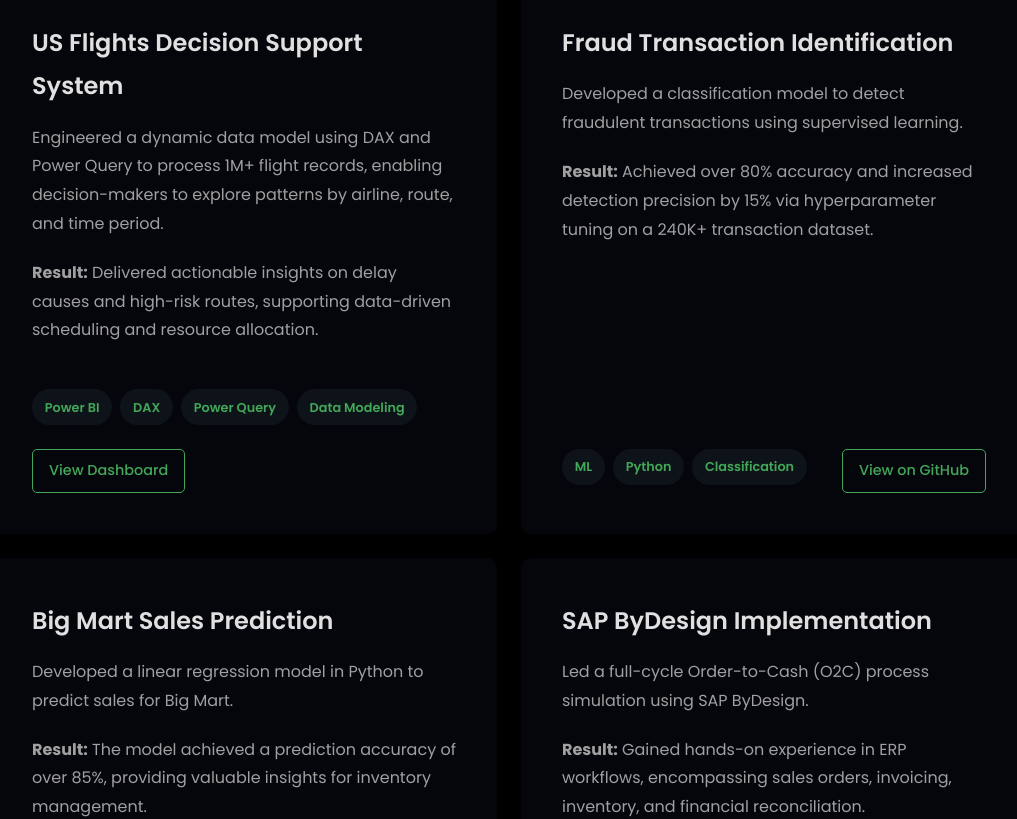
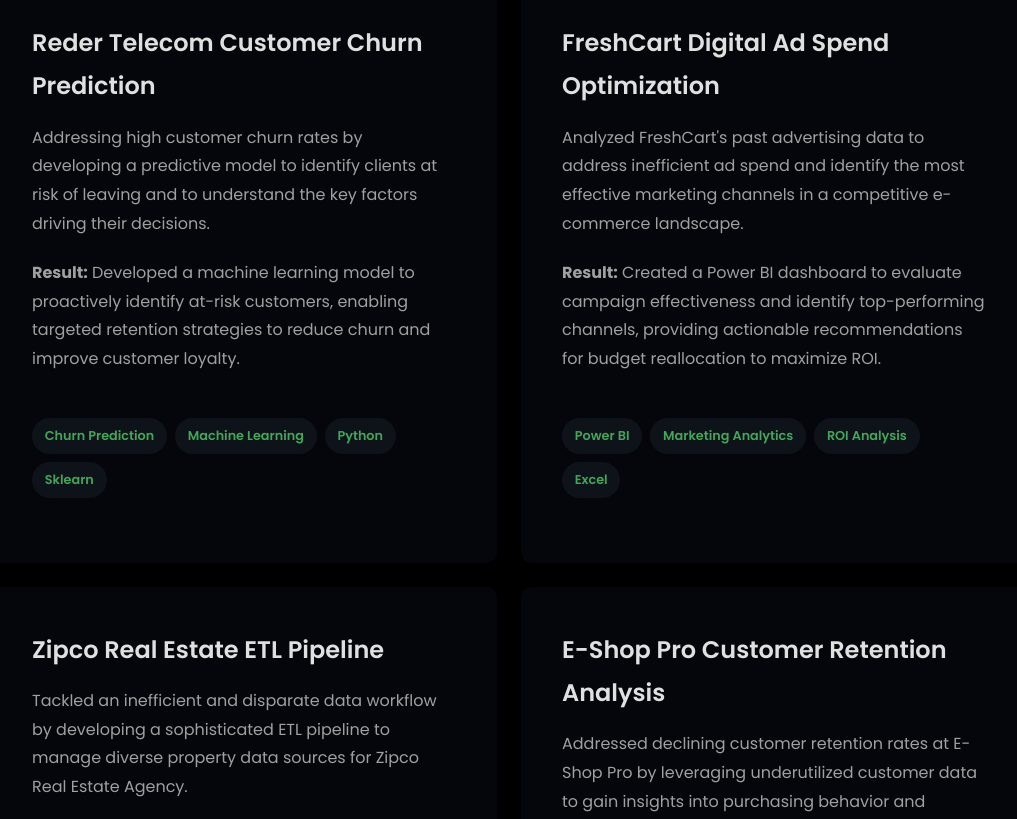
Before and after one commit to Pravesh-Rana/portfolio, a React (Create React App) app: page / in a window 1280 px wide. Shown: the part 3720-4539 px from the top of the page, without its empty margins (131-1148 px from the left). Built offline with nearby package versions, Linux system fonts and the light colour scheme.

Commit message:
Add four new projects to the portfolio section

```diff
--- a/src/App.js
+++ b/src/App.js
@@ -1,3 +1,4 @@
+import React from 'react'; // Corrected: Removed useState as it's no longer needed
 import { useInView } from 'react-intersection-observer';
 
 // --- UPDATED ICON IMPORTS ---
@@ -35,7 +36,6 @@
   </header>
 );
 
-// --- UPDATED HOME COMPONENT WITH NEW ICONS ---
 const Home = () => (
   <section id="home" className="home">
     <img src="/profile-photo.jpg" alt="Pravesh Rana" className="home-img" />
@@ -49,7 +49,6 @@
         <a href="/Pravesh_Rana_Resume.pdf" target="_blank" rel="noopener noreferrer" className="btn">Download Resume</a>
       </div>
       <div className="home-socials">
-        {/* --- ICONS HAVE BEEN REPLACED HERE --- */}
         <a href="mailto:ranapravesh30@gmail.com" aria-label="Email"><FaEnvelope /></a>
         <a href="https://www.linkedin.com/in/pravesh-rana/" target="_blank" rel="noopener noreferrer" aria-label="LinkedIn"><FaLinkedin /></a>
         <a href="https://github.com/Pravesh-Rana" target="_blank" rel="noopener noreferrer" aria-label="GitHub"><FaGithub /></a>
@@ -232,12 +231,75 @@
     { title: "Business Analyst", company: "Shree Construction Company", duration: "Dec 2023 - July 2024", description: "Conducted data-driven analysis to optimize project costs and resource allocation. Managed tenders, securing 3 high-value contracts worth $2M+ and enhancing project profitability by almost 15%.", tags: ["Data Analysis", "Financial Modelling", "Cost Optimization"] },
     { title: "Analyst Intern", company: "Emerzin Media", duration: "Jul 2023 – Nov 2023", description: "Designed data visualization dashboards to track real-time sales performance, contributing to surpassing sales goals by 30%. Revised e-commerce marketing strategy using targeted Google Ads.", tags: ["Data Visualization", "Sales Analytics", "Digital Marketing", "Google Ads"] },
 ];
+
+// --- THIS IS THE UPDATED PROJECTS DATA ARRAY ---
 const projectsData = [
-    { title: "US Flights Decision Support System", description: "Engineered a dynamic data model using DAX and Power Query to process 1M+ flight records, enabling decision-makers to explore patterns by airline, route, and time period.", outcome: "Delivered actionable insights on delay causes and high-risk routes, supporting data-driven scheduling and resource allocation.", tags: ["Power BI", "DAX", "Power Query", "Data Modeling"], githubLink: "", powerBiLink: "https://app.powerbi.com/view?r=eyJrIjoiNmZhMjE2YzYtZTY3Yi00ZDBiLWI5NDQtZWQxYmNmMzQ5MTFmIiwidCI6IjQyMGVjNTg5LWE4NjYtNGFkMC05YTU3LWU2MDQ5ZTBkM2JjMCIsImMiOjh9" },
-    { title: "Fraud Transaction Identification", description: "Developed a classification model to detect fraudulent transactions using supervised learning.", outcome: "Achieved over 80% accuracy and increased detection precision by 15% via hyperparameter tuning on a 240K+ transaction dataset.", tags: ["ML", "Python", "Classification"], githubLink: "https://github.com/Pravesh-Rana", powerBiLink: "" },
-    { title: "Big Mart Sales Prediction", description: "Developed a linear regression model in Python to predict sales for Big Mart.", outcome: "The model achieved a prediction accuracy of over 85%, providing valuable insights for inventory management.", tags: ["ML", "Python", "Regression"], githubLink: "https://github.com/Pravesh-Rana", powerBiLink: "" },
-    { title: "SAP ByDesign Implementation", description: "Led a full-cycle Order-to-Cash (O2C) process simulation using SAP ByDesign.", outcome: "Gained hands-on experience in ERP workflows, encompassing sales orders, invoicing, inventory, and financial reconciliation.", tags: ["SAP", "ERP", "Business Process"], githubLink: "", powerBiLink: "" },
+    {
+      title: "Reder Telecom Customer Churn Prediction",
+      description: "Addressing high customer churn rates by developing a predictive model to identify clients at risk of leaving and to understand the key factors driving their decisions.",
+      outcome: "Developed a machine learning model to proactively identify at-risk customers, enabling targeted retention strategies to reduce churn and improve customer loyalty.",
+      tags: ["Churn Prediction", "Machine Learning", "Python", "Sklearn"],
+      githubLink: "",
+      powerBiLink: ""
+    },
+    {
+      title: "FreshCart Digital Ad Spend Optimization",
+      description: "Analyzed FreshCart's past advertising data to address inefficient ad spend and identify the most effective marketing channels in a competitive e-commerce landscape.",
+      outcome: "Created a Power BI dashboard to evaluate campaign effectiveness and identify top-performing channels, providing actionable recommendations for budget reallocation to maximize ROI.",
+      tags: ["Power BI", "Marketing Analytics", "ROI Analysis", "Excel"],
+      githubLink: "",
+      powerBiLink: ""
+    },
+    {
+      title: "Zipco Real Estate ETL Pipeline",
+      description: "Tackled an inefficient and disparate data workflow by developing a sophisticated ETL pipeline to manage diverse property data sources for Zipco Real Estate Agency.",
+      outcome: "Automated the entire data workflow using Python and AWS S3, ensuring data accuracy and loading cleaned property records into a PostgreSQL database for scalable analytics.",
+      tags: ["ETL", "Python", "SQL", "PostgreSQL", "AWS S3"],
+      githubLink: "",
+      powerBiLink: ""
+    },
+    {
+      title: "E-Shop Pro Customer Retention Analysis",
+      description: "Addressed declining customer retention rates at E-Shop Pro by leveraging underutilized customer data to gain insights into purchasing behavior and preferences.",
+      outcome: "Conducted a cohort analysis to identify crucial retention trends and pinpoint churn patterns, providing a clear path to developing strategies for improving customer loyalty.",
+      tags: ["Cohort Analysis", "Customer Retention", "Business Analytics"],
+      githubLink: "",
+      powerBiLink: ""
+    },
+    {
+      title: "US Flights Decision Support System",
+      description: "Engineered a dynamic data model using DAX and Power Query to process 1M+ flight records, enabling decision-makers to explore patterns by airline, route, and time period.",
+      outcome: "Delivered actionable insights on delay causes and high-risk routes, supporting data-driven scheduling and resource allocation.",
+      tags: ["Power BI", "DAX", "Power Query", "Data Modeling"],
+      githubLink: "",
+      powerBiLink: "https://app.powerbi.com/view?r=eyJrIjoiNmZhMjE2YzYtZTY3Yi00ZDBiLWI5NDQtZWQxYmNmMzQ5MTFmIiwidCI6IjQyMGVjNTg5LWE4NjYtNGFkMC05YTU3LWU2MDQ5ZTBkM2JjMCIsImMiOjh9"
+    },
+    {
+      title: "Fraud Transaction Identification",
+      description: "Developed a classification model to detect fraudulent transactions using supervised learning.",
+      outcome: "Achieved over 80% accuracy and increased detection precision by 15% via hyperparameter tuning on a 240K+ transaction dataset.",
+      tags: ["ML", "Python", "Classification"],
+      githubLink: "https://github.com/Pravesh-Rana",
+      powerBiLink: ""
+    },
+    {
+      title: "Big Mart Sales Prediction",
+      description: "Developed a linear regression model in Python to predict sales for Big Mart.",
+      outcome: "The model achieved a prediction accuracy of over 85%, providing valuable insights for inventory management.",
+      tags: ["ML", "Python", "Regression"],
+      githubLink: "https://github.com/Pravesh-Rana",
+      powerBiLink: ""
+    },
+    {
+      title: "SAP ByDesign Implementation",
+      description: "Led a full-cycle Order-to-Cash (O2C) process simulation using SAP ByDesign.",
+      outcome: "Gained hands-on experience in ERP workflows, encompassing sales orders, invoicing, inventory, and financial reconciliation.",
+      tags: ["SAP", "ERP", "Business Process"],
+      githubLink: "",
+      powerBiLink: ""
+    },
 ];
+
 const educationData = [
     { institution: "University College Dublin", degree: "MSc. Business Analytics", duration: "Sept 2024 - Aug 2025", modules: ["Statistics", "Python", "Business Decisions", "Technology Consulting", "Optimization"] },
     { institution: "Bharati Vidyapeeth's College of Engineering", degree: "B.Tech. Electronics & Communication Engineering", duration: "Aug 2020 - July 2024", modules: ["Digital Communication", "Adhoc Networks", "VLSI Design", "Microwave Engineering"] }
```
